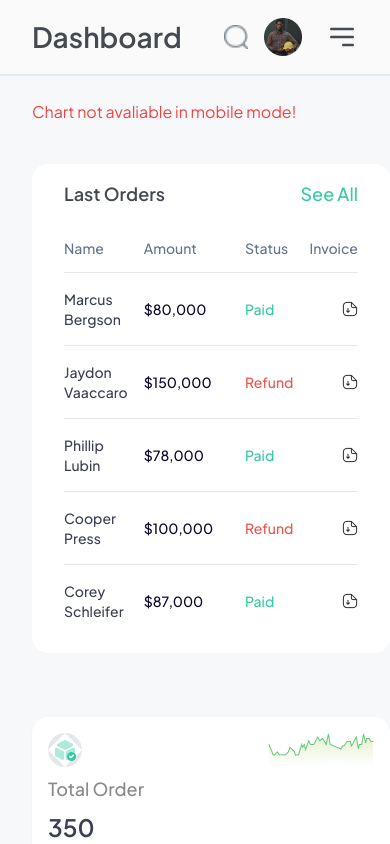
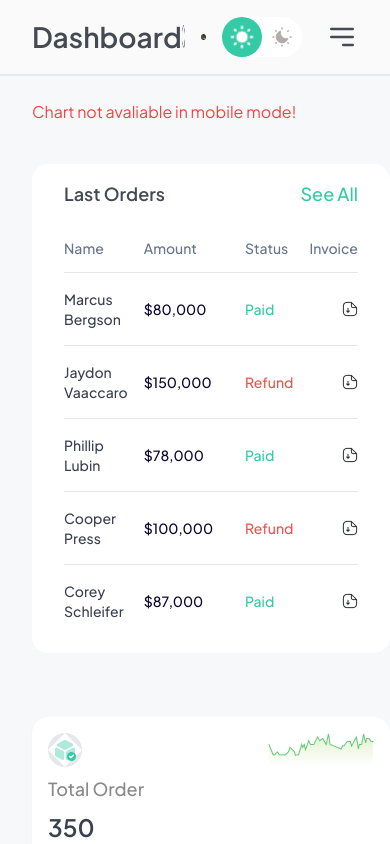
Before and after one commit to dExtinctedCoder/geegpay-frontend-challenge, a React (Vite) app: page / in a window 390 px wide. Built offline with nearby package versions, Linux system fonts and the light colour scheme.

Commit message:
add dark mode on mobile

```diff
--- a/src/components/dashboard/searchbar.tsx
+++ b/src/components/dashboard/searchbar.tsx
@@ -8,8 +8,12 @@
 import SEARCH from '../../assets/icons/search.png'
 import { SheetTrigger, SheetContent, Sheet } from '../ui/sheet';
 import MenuSidebar from './menubar';
+import SUN from '../../assets/icons/sun.png'
+import MOON from '../../assets/icons/moon.png'
+import useDarkMode from '@/utils/hooks'
 
 function Searchbar() {
+  const [toggleDarkMode] = useDarkMode()
   const [showSearchbar, setSearchbar] = useState(false)
   const options = {
     weekday: 'long',
@@ -33,6 +37,14 @@
           </div>
           <div>
             <img src={PROFILEIMAGE} alt="IMG-PROFILE-IMAGE" />
+          </div>
+          <div className="flex items-center gap-y-4 bg-white rounded-3xl px-0 py-0">
+            <button onClick={() => toggleDarkMode(false)} className={`w-[40px] aspect-square flex items-center justify-center rounded-full bg-[#34CAA5] dark:bg-white`}>
+              <img className={`w-[24px] height-[24px] invert-0 dark:w-[22px] dark:h-[22px] dark:invert`} width={30} height={30} src={SUN} alt="IMG-SUN" />
+            </button>
+            <button onClick={() => toggleDarkMode(true)} className={`w-[40px] aspect-square flex items-center justify-center rounded-full dark:bg-[#34CAA5] bg-white`}>
+              <img className={`dark:w-[24px] dark:height-[24px] dark:invert w-[22px] h-[22px]`} width={30} height={30} src={MOON} alt="IMG-MOON" />
+            </button>
           </div>
           <SheetTrigger asChild>
             <div onClick={() => { }}>
```
